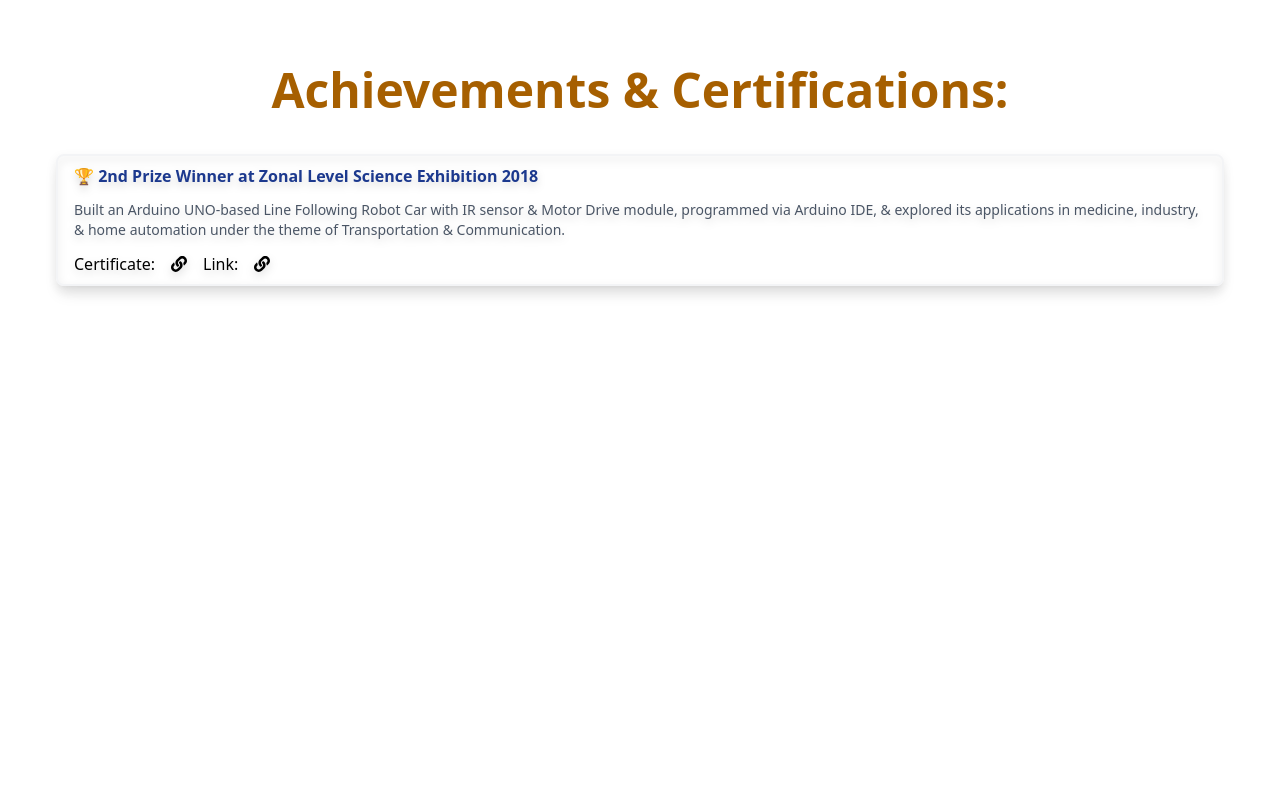
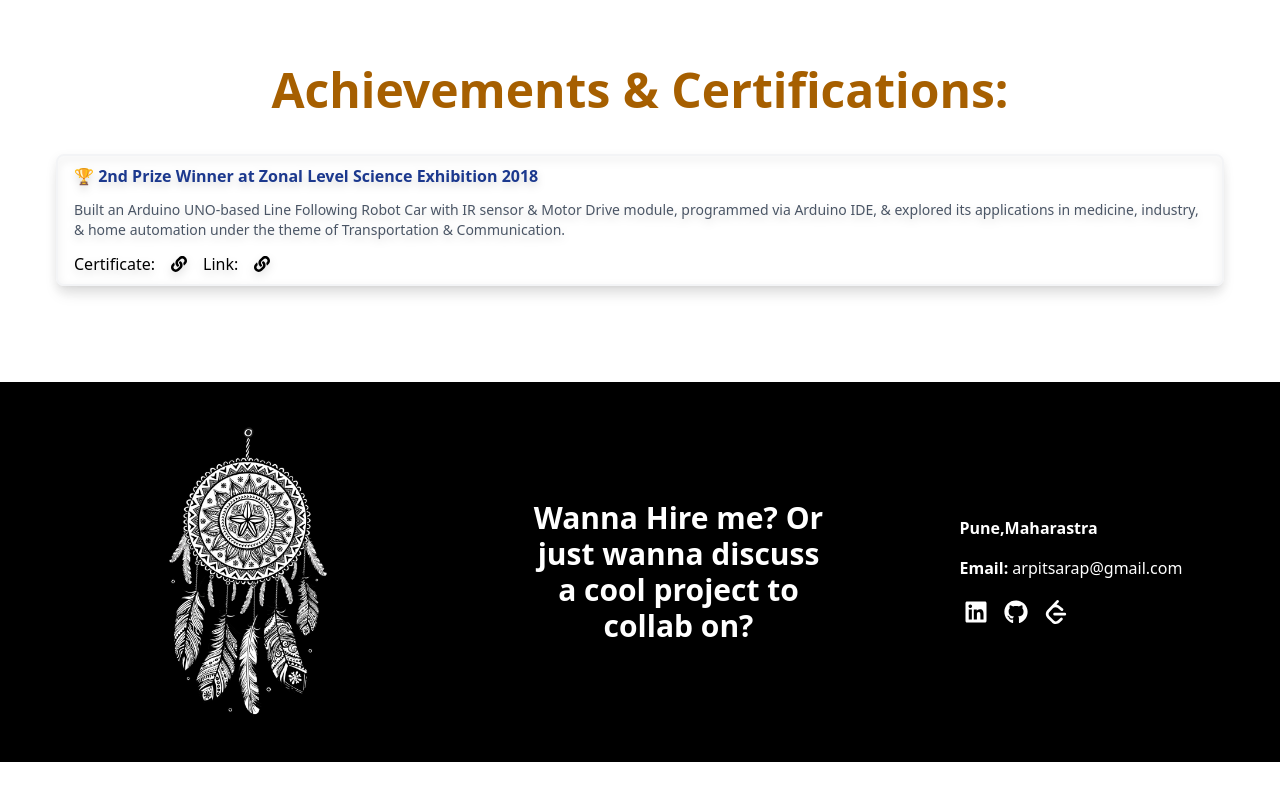
Before and after one commit to thearpitsarap/thearpitsarap, a React (Vite) app in the folder thearpitsarap/: page / in a window 1280 px wide. Shown: the part 2868-3668 px from the top of the page. Before the commit the page ends 3250 px from the top, so only its background shows below. Built offline with nearby package versions, Linux system fonts and the light colour scheme.

Commit message:
added hireme section

```diff
--- a/thearpitsarap/src/HireMe.jsx
+++ b/thearpitsarap/src/HireMe.jsx
@@ -0,0 +1,28 @@
+import React from 'react'
+import { FaLinkedin } from "react-icons/fa";
+import { FaGithub } from "react-icons/fa";
+import { SiLeetcode } from "react-icons/si";
+
+const HireMe = () => {
+    return (
+        <div className='bg-black mb-10 text-white flex md:flex-row flex-col p-10 justify-around gap-4 items-center'>
+            <img src="/assets/lastlogo.png" alt="mandala" className='w-1/4' />
+            <div className='font-bold text-xl md:text-3xl text-center md:w-1/4'>Wanna Hire me? Or just wanna discuss a cool project to collab on?</div>
+            <div className='flex flex-col gap-4 items-center md:items-start'>
+                <div className='font-semibold'>
+                    Pune,Maharastra
+                </div>
+                <div>
+                    <b>Email:</b> arpitsarap@gmail.com
+                </div>
+                <div className='flex gap-2 justify-center md:justify-start'>
+                    <a className='p-1' href="www.linkedin.com/in/arpit-sarap"><FaLinkedin className='h-6 w-6 ' /></a>
+                    <a className='p-1' href="https://github.com/thearpitsarap"><FaGithub className='h-6 w-6 ' /></a>
+                    <a className='p-1' href="https://leetcode.com/u/thearpitsarap/"><SiLeetcode className='h-6 w-6 ' /></a>
+                </div>
+            </div>
+        </div>
+    )
+}
+
+export default HireMe
--- a/thearpitsarap/src/HomePage.jsx
+++ b/thearpitsarap/src/HomePage.jsx
@@ -5,6 +5,7 @@ import AboutMe from './AboutMe'
 import Skills from './Skills'
 import Projects from './Projects'
 import Achievements from './Achievements'
+import HireMe from './HireMe'
 
 export const HomePage = () => {
   return (
@@ -15,6 +16,7 @@ export const HomePage = () => {
       <Skills />
       <Projects/>
       <Achievements/>
+      <HireMe/>
     </div>
   )
 }
```
